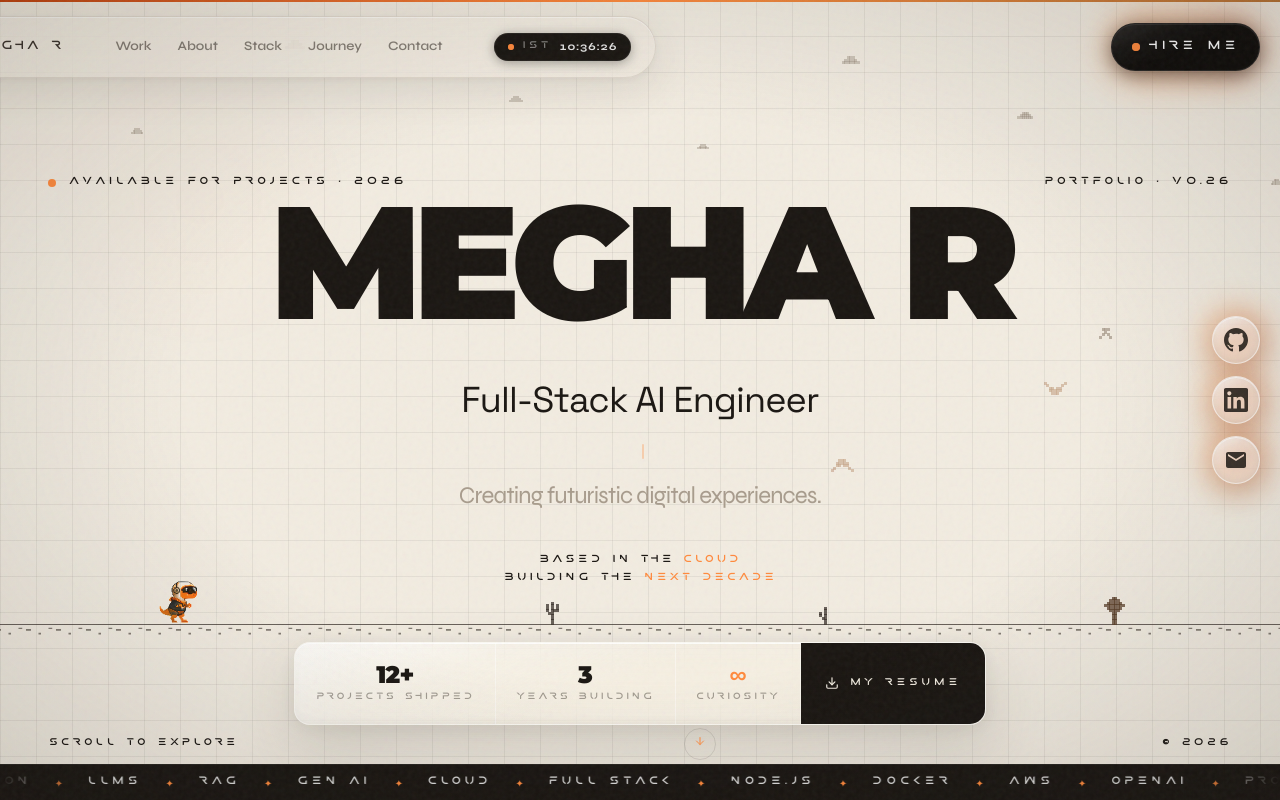
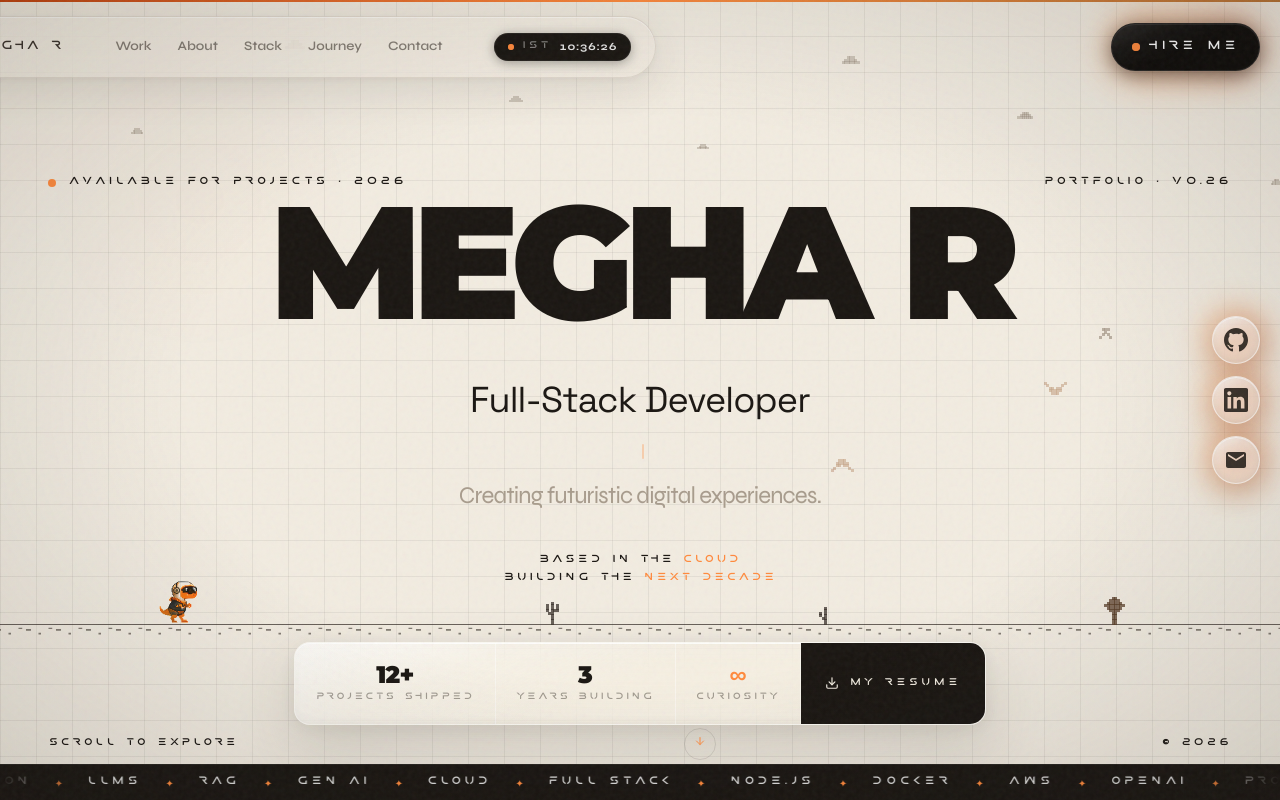
Before and after one commit to Megha-r20/MeghaR_portfolio, a Next.js app: page / in a window 1280 px wide. Shown: the top 800 px of the page. Built offline with nearby package versions, Linux system fonts and the light colour scheme; a web font is replaced by a local one.

Commit message:
Update portfolio website

```diff
--- a/app/layout.tsx
+++ b/app/layout.tsx
@@ -50,8 +50,8 @@ const researcher = localFont({
 });
 
 export const metadata: Metadata = {
-  title: "MEGHA R — Full-Stack AI Engineer",
-  description: "A cinematic futuristic tech identity experience. Full-Stack AI Engineer. Creating futuristic digital experiences.",
+  title: "MEGHA R — Full-Stack Developer",
+  description: "A cinematic futuristic tech identity experience. Full-Stack Developer. Creating futuristic digital experiences.",
 };
 
 export default function RootLayout({
--- a/app/page.tsx
+++ b/app/page.tsx
@@ -814,7 +814,7 @@ export default function Home() {
                 className="relative w-full flex justify-center"
               >
                 <p className="font-display text-2xl leading-tight tracking-tight md:text-4xl text-[#f2ece1] dark:text-[#f2ece1] light:text-[#1a1612] text-center">
-                  Full-Stack AI Engineer
+                  Full-Stack Developer
                   <br />
                   <TypewriterTitle />
                   <br />
```
